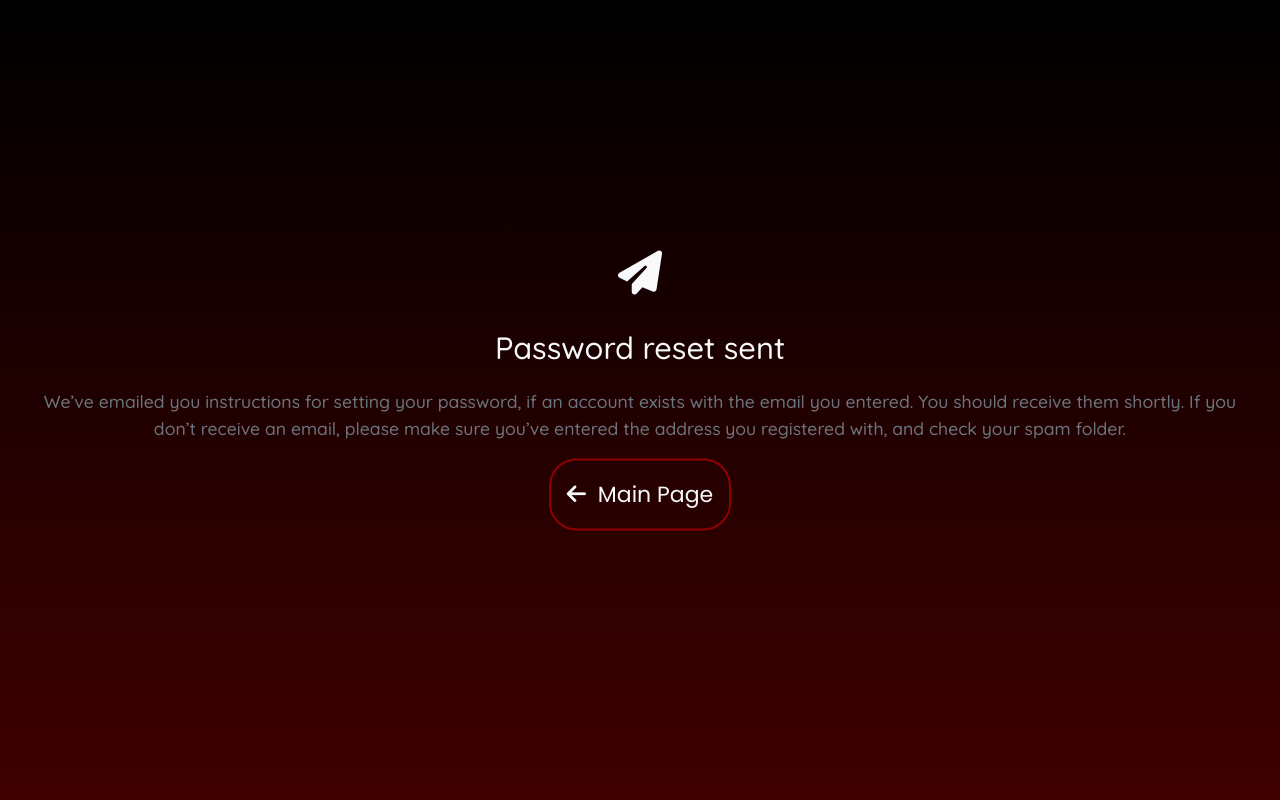
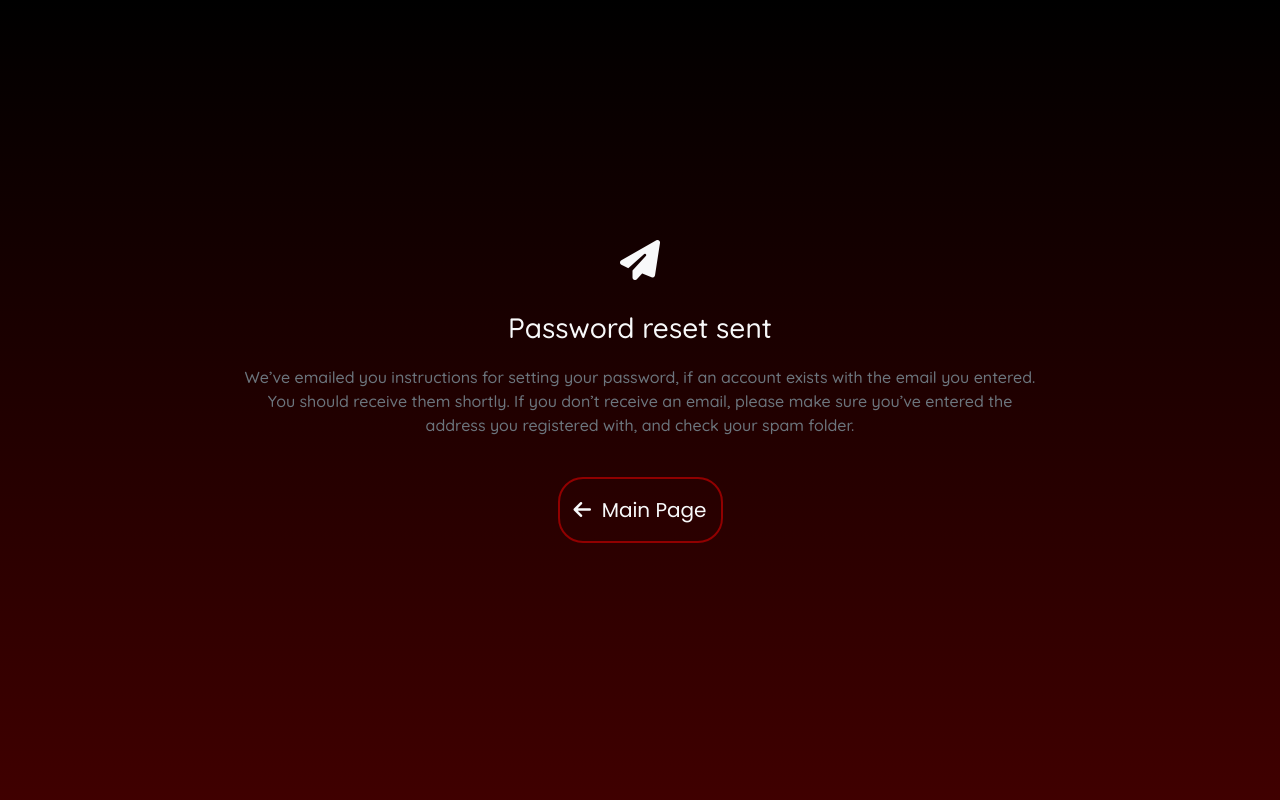
Before and after one commit to JacobW22/Youtube_helper, a Django app: page /login/reset_password/sent in a window 1280 px wide. Run offline with Django 3.2, Linux system fonts and the light colour scheme; parts of the project's set-up code (start-up, migrations or seed data) failed here and were passed over; some libraries are stand-ins or nearby versions.

Commit message:
FIxed styling issues and migrated tasks to rabbitmq

```diff
--- a/static/css/simple_pages.css
+++ b/static/css/simple_pages.css
@@ -33,7 +33,12 @@
 }
 
 .go_back_container {
-    transform: translateY(-200%);
+    padding-top: 5em;
+    margin-bottom: 5em;
+}
+
+#main_form {
+    margin-top: 1em;
 }
 
 .sp_url {
@@ -69,10 +74,6 @@
     zoom: 1.1;
 }
 
-#main_form {
-    transform: translateY(-5%);
-}
-
 .fa-chevron-down {
     transform: translate(0, -10px);
 
@@ -80,6 +81,12 @@
     animation-duration: 1.5s;
     animation-iteration-count: infinite;
     animation-timing-function: ease-in-out;
+}
+
+.pw_reset {
+    width: 50rem;
+    max-width: 100%;
+    padding-top: 5em;
 }
 
 @keyframes borderAnimation {
--- a/static/css/template_comments_style.css
+++ b/static/css/template_comments_style.css
@@ -261,7 +261,7 @@ mark {
 }
 
 .sort_menu .dropdown-item {
-  text-align: center;
+  text-align: left;
   max-width: 15em !important;
   font-size: 1.2rem !important;
 
--- a/static/css/template_style.css
+++ b/static/css/template_style.css
@@ -131,7 +131,7 @@ button {
 }
 
 .main-container::-webkit-scrollbar {
-  display: none;
+  display: none !important;
 }
 
 .fa-chevron-down {
--- a/templates/password_reset.html
+++ b/templates/password_reset.html
@@ -3,6 +3,8 @@
 
 {% block content %}
 
+        <form method="post" class="container-fluid d-flex flex-column align-items-center gap-3 p-0 my-auto" id="main_form" >
+            {% csrf_token %}
 
             <!-- Go back section start-->
                 <div class="mx-auto go_back_container">
@@ -12,8 +14,6 @@
                 </div>
             <!-- Go back section end-->
 
-    <form method="post" class="container-fluid d-flex flex-column align-items-center gap-3 p-0" id="main_form" >
-        {% csrf_token %}
 
             <span class="text-light fs-1 text-center"><i class="fa-solid fa-paper-plane"></i></span>
             <span class="pointing-to-mail text-light fs-3 text-center">Reset your password</span>
--- a/templates/password_reset_confirm.html
+++ b/templates/password_reset_confirm.html
@@ -4,7 +4,7 @@
 {% block content %}
 
 
-    <form method="post" class="container-fluid d-flex flex-column align-items-center gap-3 p-0" id="main_form" >
+    <form method="post" class="container-fluid d-flex flex-column align-items-center gap-3 px-0 pw_reset my-auto" id="main_form" >
         {% csrf_token %}
 
         <i class="fa-solid fa-unlock text-light fs-1"></i>
@@ -29,7 +29,7 @@
         </span>
 
         <!-- Go back section start-->
-            <a class="text-light highlight_link go_back fs-5" href="{% url 'main_page' %}">
+            <a class="text-light highlight_link go_back fs-5 mt-4" href="{% url 'main_page' %}">
                 <i class="fa-solid fa-arrow-left"></i>&nbsp; Main Page
             </a>
         <!-- Go back section end-->
--- a/templates/password_reset_done.html
+++ b/templates/password_reset_done.html
@@ -4,7 +4,7 @@
 
 {% block content %}
 
-    <div class="container-fluid d-flex flex-column align-items-center gap-3 p-0" id="main_form" >
+    <div class="container-fluid d-flex flex-column align-items-center gap-3 px-0 my-auto pw_reset" id="main_form" >
         <span class="text-light fs-1 text-center"><i class="fa-solid fa-paper-plane"></i></span>
         <span class="pointing-to-mail text-light fs-3 text-center">Password has been changed</span>
 
--- a/templates/password_reset_sent.html
+++ b/templates/password_reset_sent.html
@@ -2,7 +2,7 @@
 
 {% block content %}
 
-    <div class="container-fluid d-flex flex-column align-items-center gap-3 p-0" id="main_form" >
+    <div class="d-flex flex-column align-items-center gap-3 px-1 my-auto mx-auto pw_reset" id="main_form" >
         <span class="text-light fs-1 text-center"><i class="fa-solid fa-paper-plane"></i></span>
         <span class="pointing-to-mail text-light fs-3 text-center">Password reset sent</span>
         <span class="pointing-to-mail text-muted fs-6 text-center">
@@ -11,8 +11,8 @@
         </span>
 
         <!-- Go back section start-->
-          <a class="text-light highlight_link go_back fs-5" href="{% url 'main_page' %}">
-          <i class="fa-solid fa-arrow-left"></i>&nbsp; Main Page
+          <a class="text-light highlight_link go_back fs-5 mt-4" href="{% url 'main_page' %}">
+            <i class="fa-solid fa-arrow-left"></i>&nbsp; Main Page
           </a>
         <!-- Go back section end-->
     </div>
--- a/templates/simple_template.html
+++ b/templates/simple_template.html
@@ -30,7 +30,7 @@
 
 {% block navbar %} {% endblock %}
 <!-- Main container start -->
-<div class="d-flex justify-content-center container px-4 flex-column">
+<div class="d-flex flex-column px-4 main-container">
 
   {% block content %}{% endblock %}
 
--- a/templates/youtube_to_spotify_done.html
+++ b/templates/youtube_to_spotify_done.html
@@ -12,9 +12,7 @@
 {% block content %}
 
 
-<!-- Main container start -->
-<div class="d-flex justify-content-center main-container px-4 flex-column">
-    <div class="container-fluid d-flex flex-column align-items-center gap-3 p-0" id="main_form" >
+    <div class="container-fluid d-flex flex-column align-items-center gap-3 px-0 pb-5 mt-2" id="main_form" >
 
         {% if sp_account_url %}
 
--- a/youtube_helper/settings.py
+++ b/youtube_helper/settings.py
@@ -178,7 +178,8 @@ STATICFILES_DIRS = [os.path.join(BASE_DIR, 'static')]
 
 # Redis config
 
-CELERY_BROKER_URL = 'redis://default:3vbvgD879cUmyfH2eWBV@containers-us-west-166.railway.app:6452'
+# CELERY_BROKER_URL = 'redis://default:3vbvgD879cUmyfH2eWBV@containers-us-west-166.railway.app:6452'
+CELERY_BROKER_URL = 'amqp://localhost'
 CELERY_ACCEPT_CONTENT = ['json']
 CELERY_TASK_SERIALIZER = 'json'
 BROKER_CONNECTION_RETRY_ON_STARTUP = True
```
Also changed, not shown: templates/comments.html (+11 -2 lines). Lines whose indentation alone changed are shown as unchanged.
